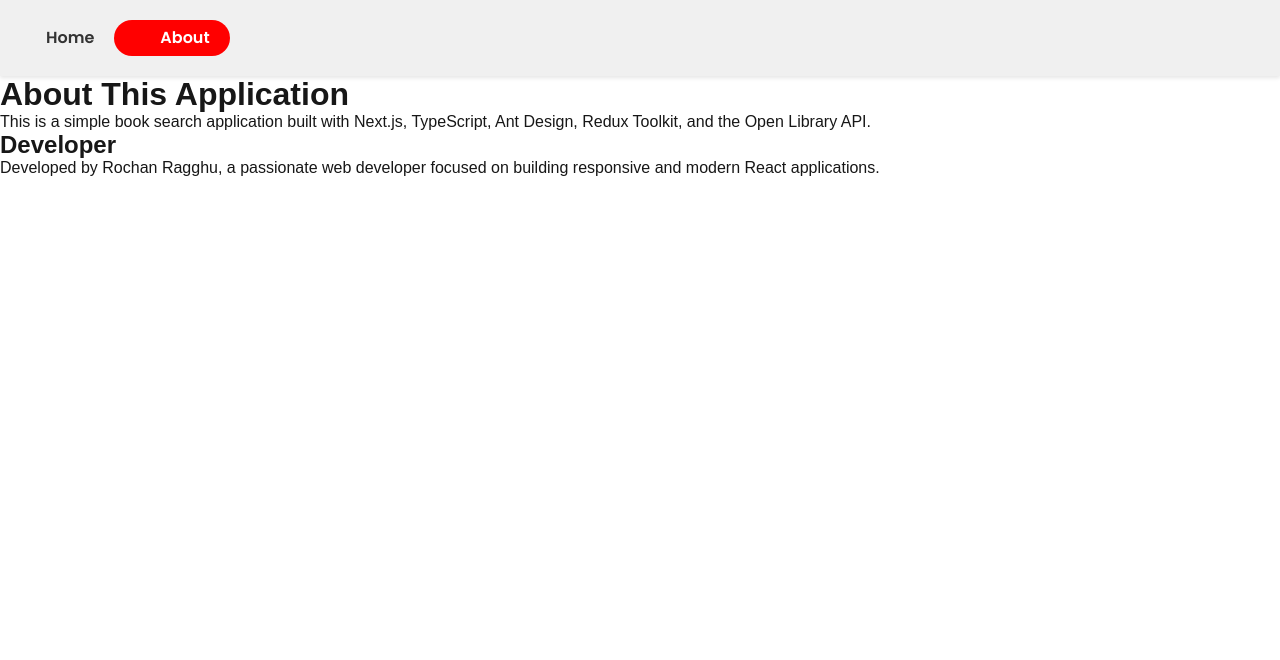
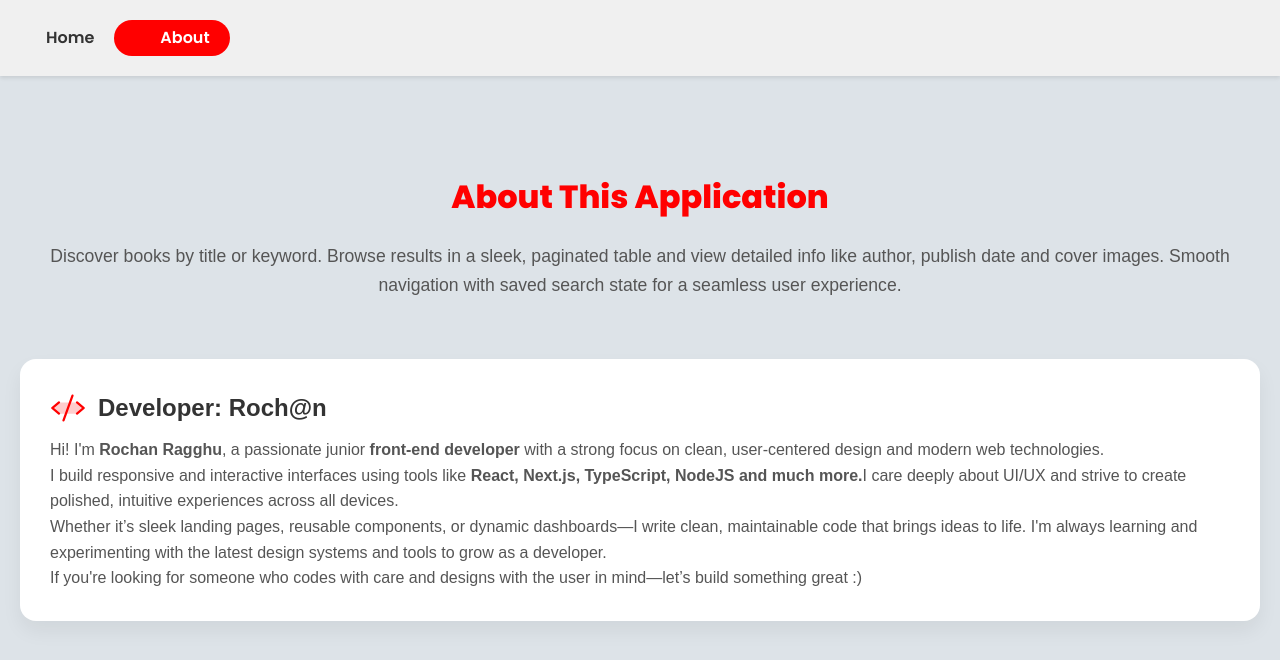
Before and after one commit to RochRS/book-search-scom, a Next.js app in the folder book-search-scom/: page /about in a window 1280 px wide. Shown: the top 660 px of the page. Built offline with nearby package versions, Linux system fonts and the light colour scheme; some icons are missing.

Commit message:
feat: add about page and styling

```diff
--- a/book-search-scom/src/app/about/page.tsx
+++ b/book-search-scom/src/app/about/page.tsx
@@ -1,19 +1,53 @@
 "use client";
-import styles from "@/css/home.module.css";
+
+import styles from "@/css/about.module.css";
+import { Icon } from "@iconify/react/dist/iconify.js";
 
 export default function AboutPage() {
   return (
     <div className={styles.about_container}>
-      <h1>About This Application</h1>
-      <p>
-        This is a simple book search application built with Next.js, TypeScript,
-        Ant Design, Redux Toolkit, and the Open Library API.
-      </p>
-      <h2>Developer</h2>
-      <p>
-        Developed by Rochan Ragghu, a passionate web developer focused on
-        building responsive and modern React applications.
-      </p>
+      <section className={styles.hero}>
+        <h1>About This Application</h1>
+        <p>
+          Discover books by title or keyword. Browse results in a sleek,
+          paginated table and view detailed info like author, publish date and
+          cover images. Smooth navigation with saved search state for a seamless
+          user experience.
+        </p>
+      </section>
+
+      <section className={styles.profileCard}>
+        <div>
+          <h2>
+            <Icon color="red" icon="ph:code-duotone" fontSize={36} />
+            <span>Developer: Roch@n</span>
+          </h2>
+          <p>
+            Hi! I'm <strong>Rochan Ragghu</strong>, a passionate junior{" "}
+            <strong>front-end developer</strong> with a strong focus on clean,
+            user-centered design and modern web technologies.
+          </p>
+
+          <p>
+            I build responsive and interactive interfaces using tools like{" "}
+            <strong>React, Next.js, TypeScript, NodeJS and much more.</strong>I
+            care deeply about UI/UX and strive to create polished, intuitive
+            experiences across all devices.
+          </p>
+
+          <p>
+            Whether it’s sleek landing pages, reusable components, or dynamic
+            dashboards—I write clean, maintainable code that brings ideas to
+            life. I'm always learning and experimenting with the latest design
+            systems and tools to grow as a developer.
+          </p>
+
+          <p>
+            If you're looking for someone who codes with care and designs with
+            the user in mind—let’s build something great :)
+          </p>
+        </div>
+      </section>
     </div>
   );
 }
--- /dev/null
+++ b/book-search-scom/src/css/about.module.css
@@ -0,0 +1,85 @@
+.about_container {
+  width: 100%;
+  display: flex;
+  flex-direction: column;
+  gap: 5px;
+  justify-content: center;
+  justify-items: center;
+  padding: 30px;
+  margin: 0 auto;
+}
+
+.hero {
+  text-align: center;
+  margin-bottom: 50px;
+}
+
+.hero h1 {
+  font-size: 2rem;
+  font-weight: 800;
+  font-family: "Poppins", sans-serif;
+  margin-bottom: 16px;
+  color: red;
+}
+
+.hero p {
+  font-size: 1.1rem;
+  line-height: 1.6;
+  color: #555;
+}
+
+.profileCard {
+  display: flex;
+  flex-direction: column;
+  text-align: center;
+  align-items: center;
+  gap: 30px;
+  background: #fff;
+  padding: 30px;
+  border-radius: 16px;
+  box-shadow: 0 10px 20px rgba(0, 0, 0, 0.06);
+}
+
+.profileCard h2 {
+  display: flex;
+  align-items: center;
+  gap: 12px;
+  margin: 0 0 10px;
+  color: #333;
+}
+
+.profileCard p {
+  margin: 0;
+  text-align: left;
+  color: #555;
+  line-height: 1.6;
+}
+
+@media (min-width: 1024px) {
+  .about_container {
+    display: flex;
+    flex-direction: column;
+    gap: 10px;
+    justify-content: center;
+    justify-items: center;
+    padding: 20px;
+    max-width: 1280px;
+    margin: 0 auto;
+    height: 80vh;
+    line-height: 1.6;
+  }
+
+  .about_container h1 {
+    margin-bottom: 20px;
+    font-size: 2rem;
+  }
+
+  .about_container h2 {
+    font-size: 1.5rem;
+  }
+
+  .profileCard {
+    flex-direction: row;
+    text-align: left;
+  }
+}
--- a/book-search-scom/src/css/details.module.css
+++ b/book-search-scom/src/css/details.module.css
@@ -13,6 +13,8 @@
 
 .card {
   width: 100%;
+  border-radius: 20px;
+  box-shadow: 0 10px 20px rgba(0, 0, 0, 0.06);
 }
 
 .content {
@@ -25,7 +27,7 @@
   display: block;
   max-height: 400px;
   object-fit: cover;
-  border-radius: 8px;
+  border-radius: 20px;
   width: 100%;
   max-width: 300px;
   margin: 0 auto;
@@ -33,6 +35,18 @@
 
 .text {
   flex: 1;
+}
+
+.back_button {
+  display: flex;
+  font-weight: 600;
+  gap: 2px;
+  justify-content: center;
+  align-items: center;
+  text-align: center;
+  border-radius: 20px;
+  padding: 18px;
+  vertical-align: middle;
 }
 
 /* Responsive for Tablets */
@@ -51,13 +65,14 @@
     display: flex;
     justify-content: center;
     max-width: 1280px;
-    height: 100vh;
+    height: 85vh;
   }
 
   .content {
     flex-direction: row;
     gap: 50px;
     align-items: flex-start;
+    padding: 10px;
   }
 
   .cover_image {
--- a/book-search-scom/src/css/globals.css
+++ b/book-search-scom/src/css/globals.css
@@ -1,5 +1,5 @@
 :root {
-  --background: #ffffff;
+  --background: #dde3e8;
   --foreground: #171717;
 }
 
```
